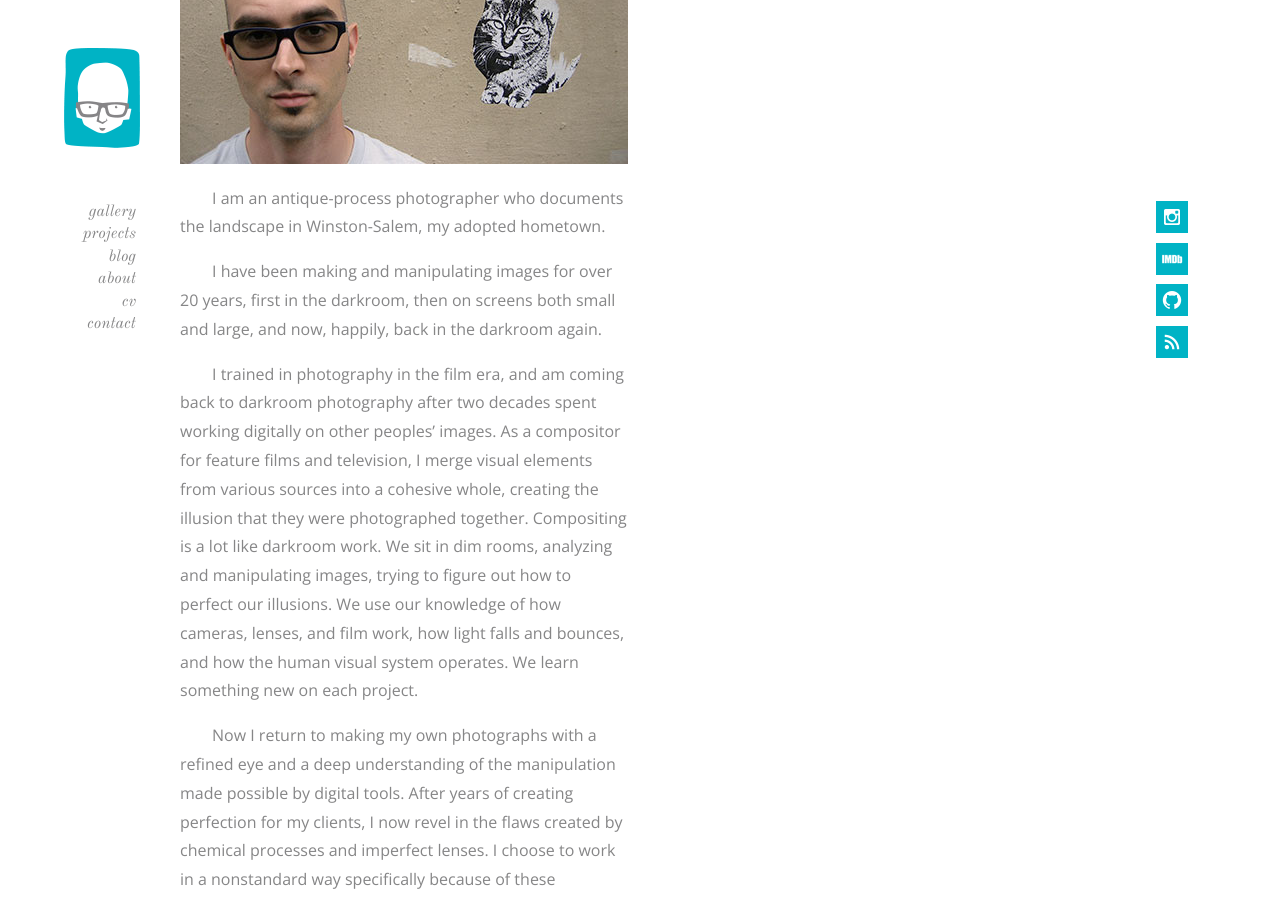
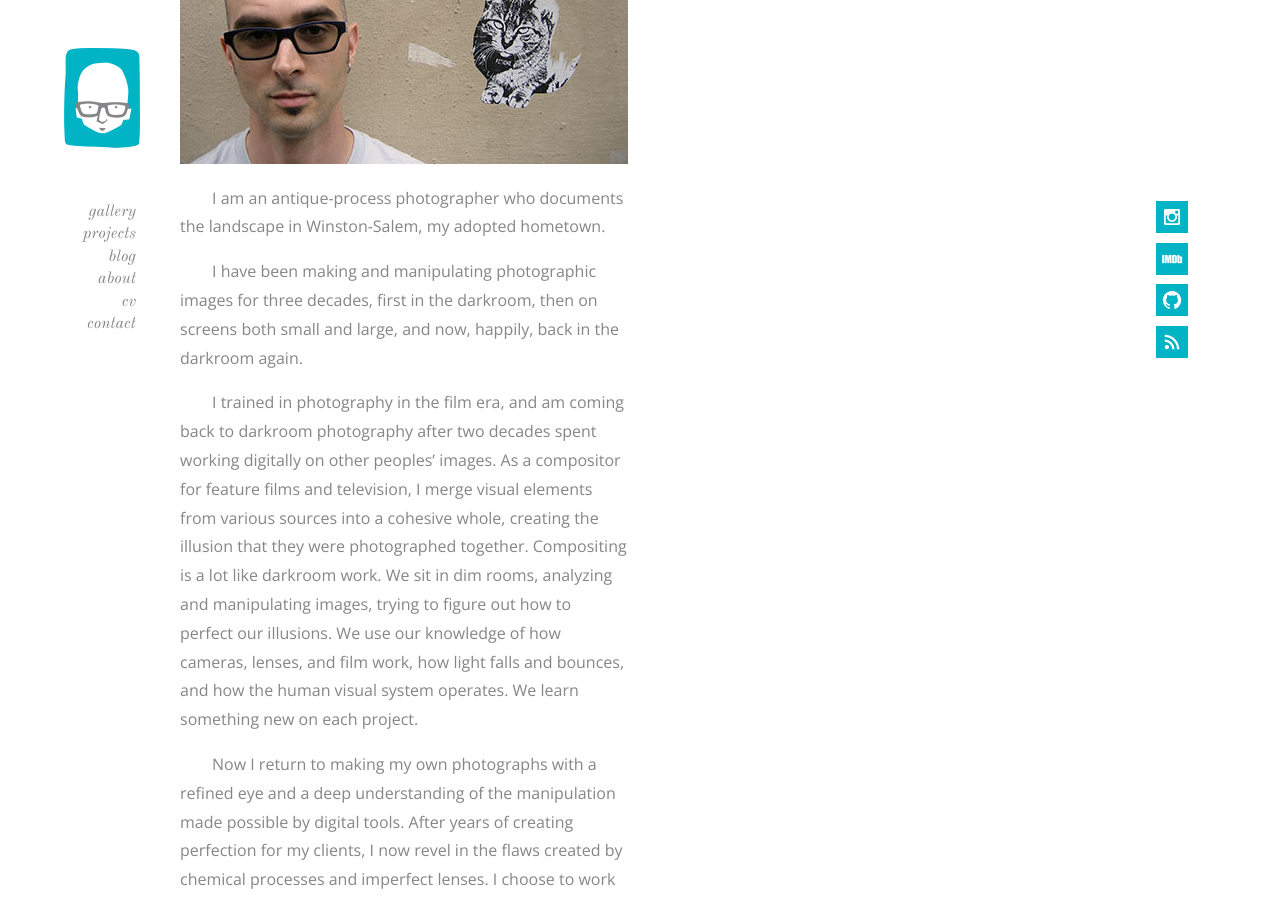
Before and after one commit to hellothisistim/hellothisistim.github.io, a Jekyll site: the page built from about/index.html, in a window 1280 px wide and 900 px high, scrolled down 377 px. Built offline with Jekyll 4.4.1, drawn with Linux system fonts in a browser that asks for light colours; comment, search, counter and statistics services are not loaded.

Commit message:
Update About (#111)
Don't care about fialing Journal link.

```diff
--- a/_includes/about.html
+++ b/_includes/about.html
@@ -3,7 +3,7 @@
 	<img src="/gfx/tim1.jpg" width="448" height="336" alt="Tim Bowman">
 	<p>I am an antique-process photographer who documents the landscape in Winston-Salem, my adopted hometown.</p>
 
-	<p>I have been making and manipulating images for over 20 years, first in the darkroom, then on screens both small and large, and now, happily, back in the darkroom again.</p>
+	<p>I have been making and manipulating photographic images for three decades, first in the darkroom, then on screens both small and large, and now, happily, back in the darkroom again.</p>
 
 	<p>I trained in photography in the film era, and am coming back to darkroom photography after two decades spent working digitally on other peoples’ images. As a compositor for feature films and television, I merge visual elements from various sources into a cohesive whole, creating the illusion that they were photographed together. Compositing is a lot like darkroom work. We sit in dim rooms, analyzing and manipulating images, trying to figure out how to perfect our illusions. We use our knowledge of how cameras, lenses, and film work, how light falls and bounces, and how the human visual system operates. We learn something new on each project.</p>
 
```
